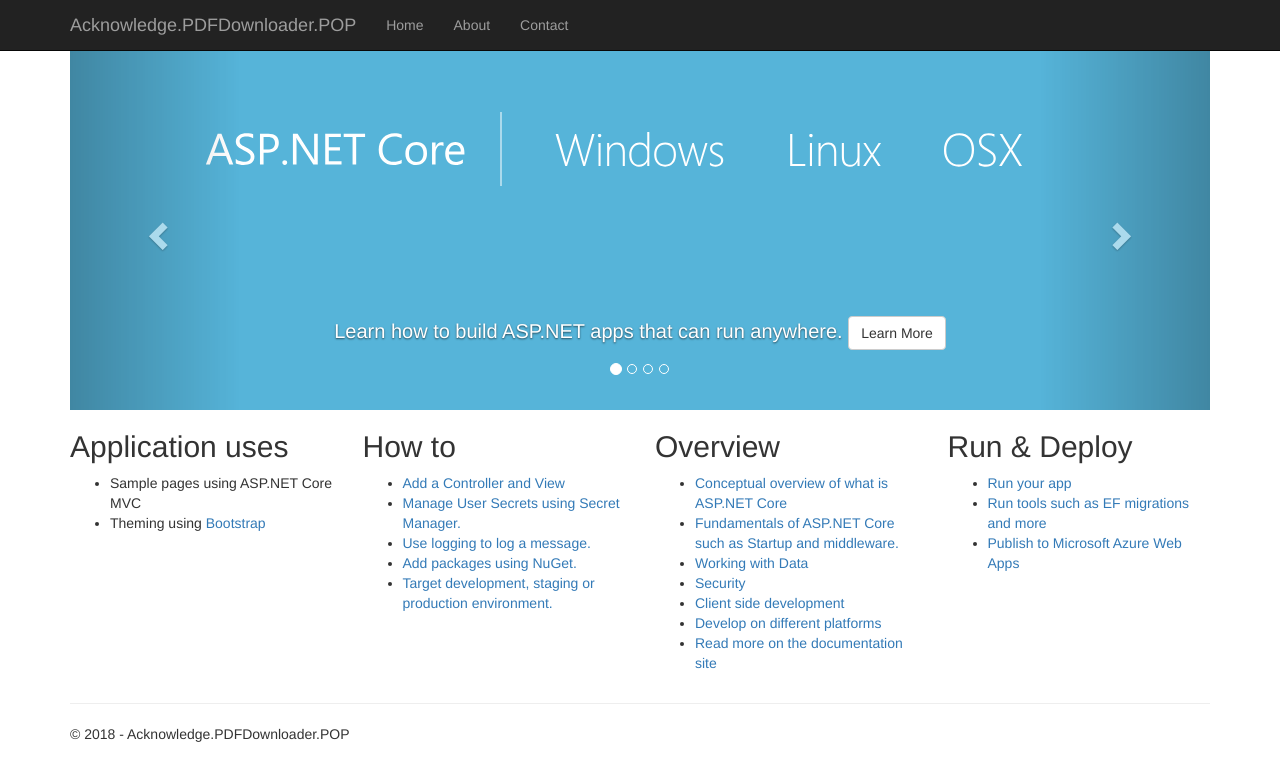
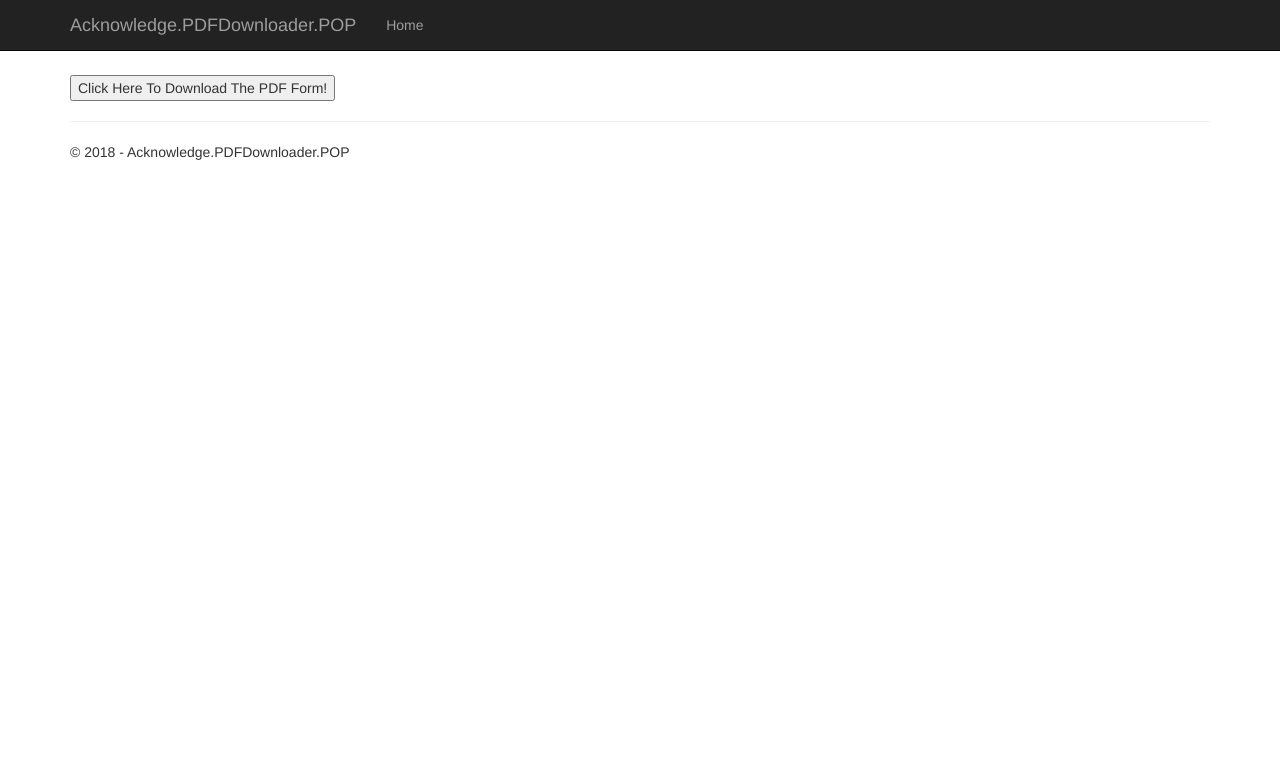
Before and after one commit to Blazoned/Acknowledge-POP-PDF-Downloader, an ASP.NET Core app: page / in a window 1280 px wide. Shown: the top 781 px of the page. Run offline with ASP.NET Core 8, Linux system fonts and the light colour scheme.

Commit message:
Basic Form Display

```diff
--- a/Acknowledge.PDFDownloader.POP/Acknowledge.PDFDownloader.POP/Controllers/HomeController.cs
+++ b/Acknowledge.PDFDownloader.POP/Acknowledge.PDFDownloader.POP/Controllers/HomeController.cs
@@ -5,6 +5,7 @@
 using System.Threading.Tasks;
 using Microsoft.AspNetCore.Mvc;
 using Acknowledge.PDFDownloader.POP.Models;
+using Acknowledge.PDFDownloader.POP.ViewModels;
 
 namespace Acknowledge.PDFDownloader.POP.Controllers
 {
@@ -15,18 +16,25 @@
             return View();
         }
 
-        public IActionResult About()
+        public IActionResult Download()
         {
-            ViewData["Message"] = "Your application description page.";
+            StarrFormViewModel vm = new StarrFormViewModel()
+            {
+                Title = "De titel van het formulier :P",
+                Situation = "Een enorm uitgebreid en gedetaileerd overzicht van willekeurige situaties die je STARR zou moeten helpen aantonen.",
+                Task = "De taak die je hebt uitgevoerd die je STARR zou moeten helpen aantonen.",
+                Action = "Een handeling(en) die je hebt uitgevoerd om je STARR te proberen aan te tonen.",
+                Result = "Het resultaat van de handelingen die je STARR zou moeten aantonen.",
+                Reflection = "De terug blik op je process van de gehele situatie.",
+                Feeling = "De beschrijving van je gevoel over het process staat hier.",
+                HappyLevel = EHappinessLevel.Neutral,
+                SkillType = ESkillType.Softskill,
+                Skill = ESoftSkills.Communication.GetDescription(),
+                FormDateCompleted = DateTime.Now.ToShortDateString(),
+                FormDateRequested = DateTime.Now.AddDays(-2.0).ToShortDateString()
+            };
 
-            return View();
-        }
-
-        public IActionResult Contact()
-        {
-            ViewData["Message"] = "Your contact page.";
-
-            return View();
+            return View("StarrFormPDF", vm);
         }
 
         public IActionResult Error()
--- a/Acknowledge.PDFDownloader.POP/Acknowledge.PDFDownloader.POP/Views/Home/Index.cshtml
+++ b/Acknowledge.PDFDownloader.POP/Acknowledge.PDFDownloader.POP/Views/Home/Index.cshtml
@@ -1,106 +1,11 @@
+@model StarrFormViewModel
 @{
     ViewData["Title"] = "Home Page";
 }
 
-<div id="myCarousel" class="carousel slide" data-ride="carousel" data-interval="6000">
-    <ol class="carousel-indicators">
-        <li data-target="#myCarousel" data-slide-to="0" class="active"></li>
-        <li data-target="#myCarousel" data-slide-to="1"></li>
-        <li data-target="#myCarousel" data-slide-to="2"></li>
-        <li data-target="#myCarousel" data-slide-to="3"></li>
-    </ol>
-    <div class="carousel-inner" role="listbox">
-        <div class="item active">
-            <img src="~/images/banner1.svg" alt="ASP.NET" class="img-responsive" />
-            <div class="carousel-caption" role="option">
-                <p>
-                    Learn how to build ASP.NET apps that can run anywhere.
-                    <a class="btn btn-default" href="https://go.microsoft.com/fwlink/?LinkID=525028&clcid=0x409">
-                        Learn More
-                    </a>
-                </p>
-            </div>
-        </div>
-        <div class="item">
-            <img src="~/images/banner2.svg" alt="Visual Studio" class="img-responsive" />
-            <div class="carousel-caption" role="option">
-                <p>
-                    There are powerful new features in Visual Studio for building modern web apps.
-                    <a class="btn btn-default" href="https://go.microsoft.com/fwlink/?LinkID=525030&clcid=0x409">
-                        Learn More
-                    </a>
-                </p>
-            </div>
-        </div>
-        <div class="item">
-            <img src="~/images/banner3.svg" alt="Package Management" class="img-responsive" />
-            <div class="carousel-caption" role="option">
-                <p>
-                    Bring in libraries from NuGet and npm, and automate tasks using Grunt or Gulp.
-                    <a class="btn btn-default" href="https://go.microsoft.com/fwlink/?LinkID=525029&clcid=0x409">
-                        Learn More
-                    </a>
-                </p>
-            </div>
-        </div>
-        <div class="item">
-            <img src="~/images/banner4.svg" alt="Microsoft Azure" class="img-responsive" />
-            <div class="carousel-caption" role="option">
-                <p>
-                    Learn how Microsoft's Azure cloud platform allows you to build, deploy, and scale web apps.
-                    <a class="btn btn-default" href="https://go.microsoft.com/fwlink/?LinkID=525027&clcid=0x409">
-                        Learn More
-                    </a>
-                </p>
-            </div>
-        </div>
-    </div>
-    <a class="left carousel-control" href="#myCarousel" role="button" data-slide="prev">
-        <span class="glyphicon glyphicon-chevron-left" aria-hidden="true"></span>
-        <span class="sr-only">Previous</span>
-    </a>
-    <a class="right carousel-control" href="#myCarousel" role="button" data-slide="next">
-        <span class="glyphicon glyphicon-chevron-right" aria-hidden="true"></span>
-        <span class="sr-only">Next</span>
-    </a>
+<div style="padding: 25px 0px 0px 0px; ">
+    @using(Html.BeginForm("Download", "Home", FormMethod.Post))
+    {
+        <input type="submit" value="Click Here To Download The PDF Form!"/>
+    }
 </div>
-
-<div class="row">
-    <div class="col-md-3">
-        <h2>Application uses</h2>
-        <ul>
-            <li>Sample pages using ASP.NET Core MVC</li>
-            <li>Theming using <a href="https://go.microsoft.com/fwlink/?LinkID=398939">Bootstrap</a></li>
-        </ul>
-    </div>
-    <div class="col-md-3">
-        <h2>How to</h2>
-        <ul>
-            <li><a href="https://go.microsoft.com/fwlink/?LinkID=398600">Add a Controller and View</a></li>
-            <li><a href="https://go.microsoft.com/fwlink/?LinkId=699315">Manage User Secrets using Secret Manager.</a></li>
-            <li><a href="https://go.microsoft.com/fwlink/?LinkId=699316">Use logging to log a message.</a></li>
-            <li><a href="https://go.microsoft.com/fwlink/?LinkId=699317">Add packages using NuGet.</a></li>
-            <li><a href="https://go.microsoft.com/fwlink/?LinkId=699319">Target development, staging or production environment.</a></li>
-        </ul>
-    </div>
-    <div class="col-md-3">
-        <h2>Overview</h2>
-        <ul>
-            <li><a href="https://go.microsoft.com/fwlink/?LinkId=518008">Conceptual overview of what is ASP.NET Core</a></li>
-            <li><a href="https://go.microsoft.com/fwlink/?LinkId=699320">Fundamentals of ASP.NET Core such as Startup and middleware.</a></li>
-            <li><a href="https://go.microsoft.com/fwlink/?LinkId=398602">Working with Data</a></li>
-            <li><a href="https://go.microsoft.com/fwlink/?LinkId=398603">Security</a></li>
-            <li><a href="https://go.microsoft.com/fwlink/?LinkID=699321">Client side development</a></li>
-            <li><a href="https://go.microsoft.com/fwlink/?LinkID=699322">Develop on different platforms</a></li>
-            <li><a href="https://go.microsoft.com/fwlink/?LinkID=699323">Read more on the documentation site</a></li>
-        </ul>
-    </div>
-    <div class="col-md-3">
-        <h2>Run &amp; Deploy</h2>
-        <ul>
-            <li><a href="https://go.microsoft.com/fwlink/?LinkID=517851">Run your app</a></li>
-            <li><a href="https://go.microsoft.com/fwlink/?LinkID=517853">Run tools such as EF migrations and more</a></li>
-            <li><a href="https://go.microsoft.com/fwlink/?LinkID=398609">Publish to Microsoft Azure Web Apps</a></li>
-        </ul>
-    </div>
-</div>
--- a/Acknowledge.PDFDownloader.POP/Acknowledge.PDFDownloader.POP/Views/Shared/_Layout.cshtml
+++ b/Acknowledge.PDFDownloader.POP/Acknowledge.PDFDownloader.POP/Views/Shared/_Layout.cshtml
@@ -31,8 +31,6 @@
             <div class="navbar-collapse collapse">
                 <ul class="nav navbar-nav">
                     <li><a asp-area="" asp-controller="Home" asp-action="Index">Home</a></li>
-                    <li><a asp-area="" asp-controller="Home" asp-action="About">About</a></li>
-                    <li><a asp-area="" asp-controller="Home" asp-action="Contact">Contact</a></li>
                 </ul>
             </div>
         </div>
--- a/Acknowledge.PDFDownloader.POP/Acknowledge.PDFDownloader.POP/Views/_ViewImports.cshtml
+++ b/Acknowledge.PDFDownloader.POP/Acknowledge.PDFDownloader.POP/Views/_ViewImports.cshtml
@@ -1,3 +1,3 @@
 @using Acknowledge.PDFDownloader.POP
-@using Acknowledge.PDFDownloader.POP.Models
+@using Acknowledge.PDFDownloader.POP.ViewModels
 @addTagHelper *, Microsoft.AspNetCore.Mvc.TagHelpers
```
Also changed, not shown: Acknowledge.PDFDownloader.POP/Acknowledge.PDFDownloader.POP/Models/EHappinessLevel.cs (added, +14 -0 lines), Acknowledge.PDFDownloader.POP/Acknowledge.PDFDownloader.POP/Models/ESkillType.cs (added, +13 -0 lines), Acknowledge.PDFDownloader.POP/Acknowledge.PDFDownloader.POP/Models/ESoftSkills.cs (added, +15 -0 lines), Acknowledge.PDFDownloader.POP/Acknowledge.PDFDownloader.POP/Models/IConvertibleExtentionMethods.cs (added, +39 -0 lines), Acknowledge.PDFDownloader.POP/Acknowledge.PDFDownloader.POP/ViewModels/StarrFormViewModel.cs (added, +24 -0 lines), Acknowledge.PDFDownloader.POP/Acknowledge.PDFDownloader.POP/Views/Home/About.cshtml (deleted, +0 -7 lines), Acknowledge.PDFDownloader.POP/Acknowledge.PDFDownloader.POP/Views/Home/Contact.cshtml (deleted, +0 -17 lines), Acknowledge.PDFDownloader.POP/Acknowledge.PDFDownloader.POP/Views/Home/StarrFormPDF.cshtml (added, +60 -0 lines), Acknowledge.PDFDownloader.POP/Acknowledge.PDFDownloader.POP/Acknowledge.PDFDownloader.POP.csproj.
